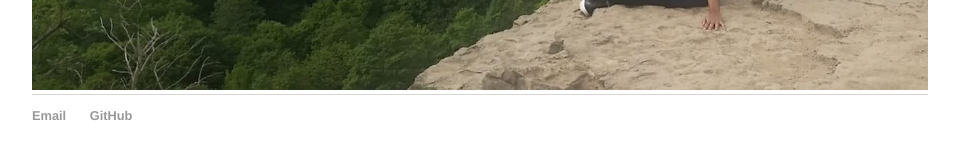
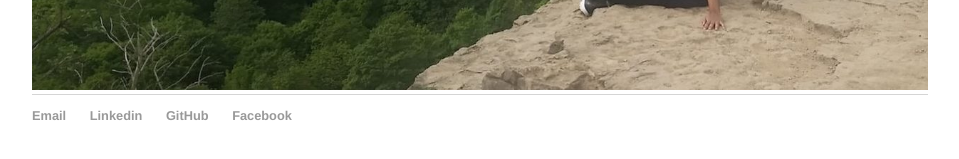
Before and after one commit to t-mondal/t-mondal.github.io, a Jekyll site: the page built from index.html, in a window 1280 px wide. Shown: the part 645-804 px from the top of the page, without its empty margins (160-1119 px from the left). Built offline with Jekyll 4.4.1, drawn with Linux system fonts in a browser that asks for light colours.

Commit message:
Update default.html

```diff
--- a/_layouts/default.html
+++ b/_layouts/default.html
@@ -22,7 +22,9 @@
 			<footer>
 	    		<ul>
 	        		<li><a href="mailto:t2mondal@edu.uwaterloo.ca">Email</a></li>
+				<li><a href="https://www.linkedin.com/in/tuneer-mondal">Linkedin</a></li>
 	        		<li><a href="https://github.com/t-mondal">GitHub</a></li>
+				<li><a href="https://www.facebook.com/tuneer.mondal">Facebook</a></li>
 				</ul>
 			</footer>
 		</body>
```
